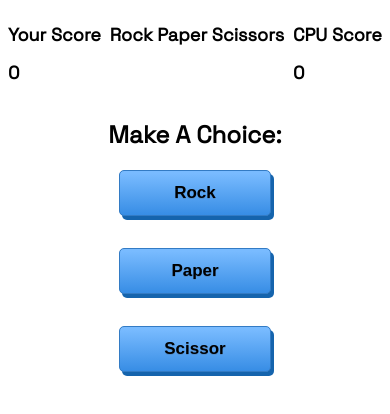
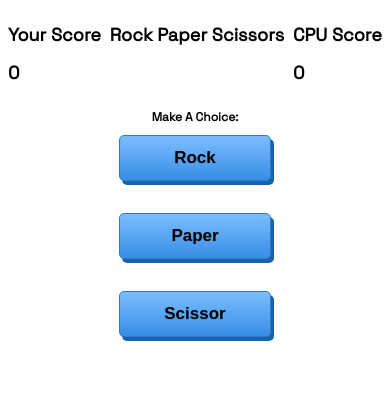
Before and after one commit to Loxodograph/RPS_Game, a plain HTML site: page index.html in a window 390 px wide. Drawn offline with Linux system fonts and the light colour scheme.

Commit message:
responsive adjustment

```diff
--- a/style.css
+++ b/style.css
@@ -30,6 +30,9 @@ body {
     header {
         font-size: 75%;
     }
+    #result {
+        font-size: 75%;
+    }
 }
 button {
     box-shadow: 3px 4px 0px 0px #1564ad;
```
